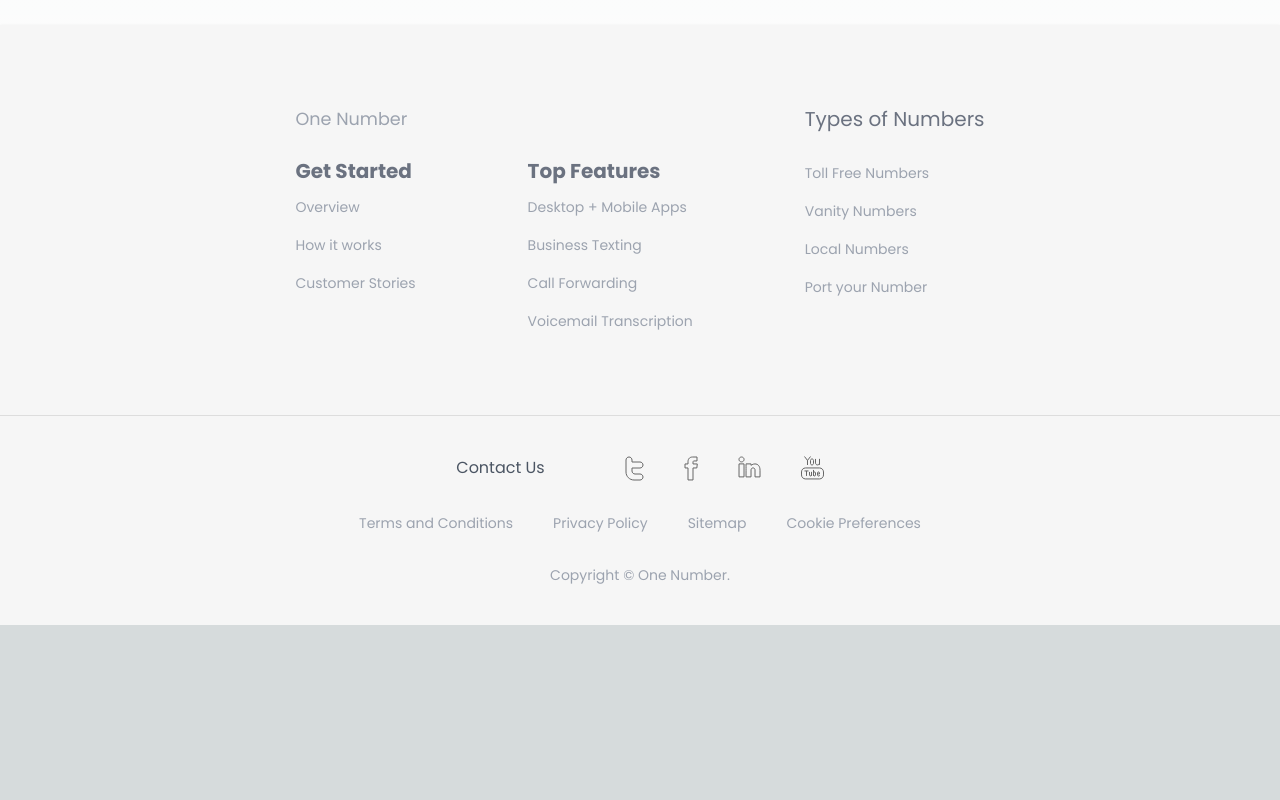
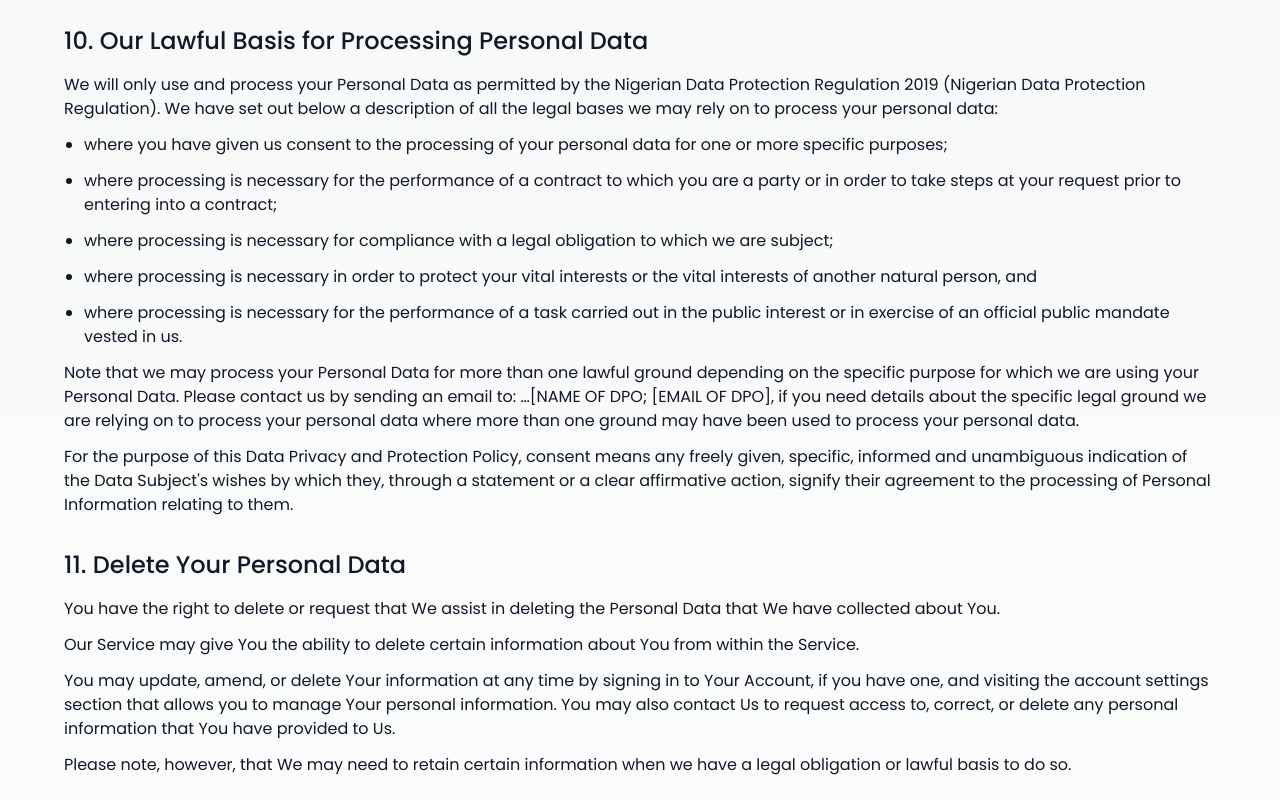
Before and after one commit to NwekeGoddy/onenumber.africa, a Next.js app: page /privacy-policy in a window 1280 px wide. Shown: the part 6520-7320 px from the top of the page. Before the commit the page ends 7145 px from the top, so only its background shows below. Built offline with nearby package versions, Linux system fonts and the light colour scheme.

Commit message:
add section eleven
Signed-off-by: Nweke Chidi <nwekechidigodwin460@gmail.com>

```diff
--- a/src/pages/privacy-policy.js
+++ b/src/pages/privacy-policy.js
@@ -874,6 +874,111 @@ export default function PrivacyPolicy() {
               Nigeria shall be provided to you upon request.
             </p>
           </section>
+
+          {/* Section 10 */}
+          <section className="mb-4 sm:mb-8 text-gray-900">
+            <h3 className="text-xl sm:text-2xl mb-2 sm:mb-4 font-medium">
+              10. Our Lawful Basis for Processing Personal Data
+            </h3>
+
+            <p className="text-sm sm:text-base mb-3 leading-7">
+              We will only use and process your Personal Data as permitted by
+              the Nigerian Data Protection Regulation 2019 (Nigerian Data
+              Protection Regulation). We have set out below a description of all
+              the legal bases we may rely on to process your personal data:
+            </p>
+
+            <ul className="list-disc pl-5">
+              <li>
+                <p className="text-sm sm:text-base mb-3 leading-7">
+                  where you have given us consent to the processing of your
+                  personal data for one or more specific purposes;
+                </p>
+              </li>
+
+              <li>
+                <p className="text-sm sm:text-base mb-3 leading-7">
+                  where processing is necessary for the performance of a
+                  contract to which you are a party or in order to take steps at
+                  your request prior to entering into a contract;
+                </p>
+              </li>
+
+              <li>
+                <p className="text-sm sm:text-base mb-3 leading-7">
+                  where processing is necessary for compliance with a legal
+                  obligation to which we are subject;
+                </p>
+              </li>
+
+              <li>
+                <p className="text-sm sm:text-base mb-3 leading-7">
+                  where processing is necessary in order to protect your vital
+                  interests or the vital interests of another natural person,
+                  and
+                </p>
+              </li>
+
+              <li>
+                <p className="text-sm sm:text-base mb-3 leading-7">
+                  where processing is necessary for the performance of a task
+                  carried out in the public interest or in exercise of an
+                  official public mandate vested in us.
+                </p>
+              </li>
+            </ul>
+
+            <p className="text-sm sm:text-base mb-3 leading-7">
+              Note that we may process your Personal Data for more than one
+              lawful ground depending on the specific purpose for which we are
+              using your Personal Data. Please contact us by sending an email
+              to: …[NAME OF DPO; [EMAIL OF DPO], if you need details about the
+              specific legal ground we are relying on to process your personal
+              data where more than one ground may have been used to process your
+              personal data.
+            </p>
+
+            <p className="text-sm sm:text-base mb-3 leading-7">
+              For the purpose of this Data Privacy and Protection Policy,
+              consent means any freely given, specific, informed and unambiguous
+              indication of the Data Subject&apos;s wishes by which they,
+              through a statement or a clear affirmative action, signify their
+              agreement to the processing of Personal Information relating to
+              them.
+            </p>
+          </section>
+
+          {/* Section 11 */}
+          <section className="mb-4 sm:mb-8 text-gray-900">
+            <h3 className="text-xl sm:text-2xl mb-2 sm:mb-4 font-medium">
+              11. Delete Your Personal Data
+            </h3>
+
+            <p className="text-sm sm:text-base mb-3 leading-7">
+              You have the right to delete or request that We assist in deleting
+              the Personal Data that We have collected about You.
+            </p>
+
+            <p className="text-sm sm:text-base mb-3 leading-7">
+              Our Service may give You the ability to delete certain information
+              about You from within the Service.
+            </p>
+
+            <p className="text-sm sm:text-base mb-3 leading-7">
+              You may update, amend, or delete Your information at any time by
+              signing in to Your Account, if you have one, and visiting the
+              account settings section that allows you to manage Your personal
+              information. You may also contact Us to request access to,
+              correct, or delete any personal information that You have provided
+              to Us.
+            </p>
+
+            <p className="text-sm sm:text-base mb-3 leading-7">
+              Please note, however, that We may need to retain certain
+              information when we have a legal obligation or lawful basis to do
+              so.
+            </p>
+          </section>
         </section>
         <Footer />
       </main>
```
